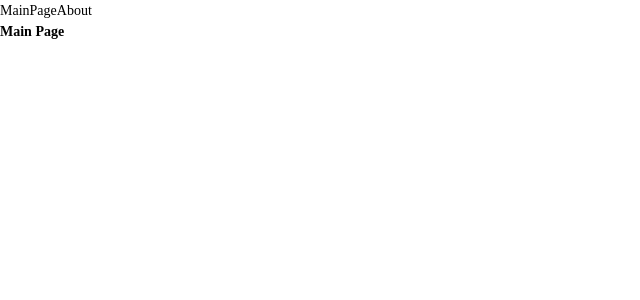
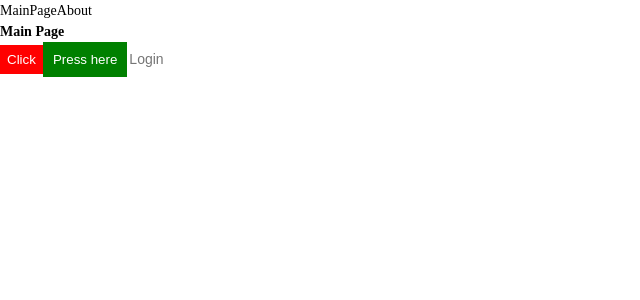
Before and after one commit to integral24/Task_Manager_Frontend, a React app: page / in a window 1280 px wide. Shown: the top 300 px of the page, without its empty margins (0-640 px from the left). Built offline with nearby package versions, Linux system fonts and the light colour scheme.

Commit message:
created ui components (button, input)

```diff
--- a/package.json
+++ b/package.json
@@ -25,6 +25,7 @@
     "browserslist": "^4.18.1",
     "camelcase": "^6.2.1",
     "case-sensitive-paths-webpack-plugin": "^2.4.0",
+    "classnames": "^2.3.2",
     "css-loader": "^6.5.1",
     "css-minimizer-webpack-plugin": "^3.2.0",
     "dotenv": "^10.0.0",
--- a/src/App.tsx
+++ b/src/App.tsx
@@ -7,7 +7,7 @@ const wrapper = (component: ReactNode) => (
   <React.Suspense fallback={<>...load</>}>{component}</React.Suspense>
 );
 
-function App() {
+const App: React.FC = () => {
   return (
     <div className="wrapper">
       <div className="content">
@@ -24,6 +24,6 @@ function App() {
       </div>
     </div>
   );
-}
+};
 
 export default App;
--- /dev/null
+++ b/src/assets/styles/_ui.scss
@@ -0,0 +1,24 @@
+.button {
+  color: #FFF;
+
+  &.primary {
+    background-color: $primary;
+  }
+  &.secondary {
+    background-color: $secondary;
+  }
+
+  &.sm {
+    padding: 5px;
+  }
+  &.md {
+    padding: 7px;
+  }
+  &.lg {
+    padding: 10px;
+  }
+  &.xl {
+    padding: 12px;
+  }
+
+}
--- a/src/assets/styles/_variables.scss
+++ b/src/assets/styles/_variables.scss
@@ -1,31 +1,7 @@
 @use "sass:selector";
 
-$red: #ff4d4f;
-$brightRed: #fc393b;
-$green: #2cd6a2;
-$darkGreen: #32bb58;
-$blue: #4690f1;
-$lightBlue: #f7f5f8;
-$yellow: #ffd645;
-$orange: #ff8311;
-$purple: #cd5ee0;
-$gray: #888888;
-$lightGray: #f1f1f1;
-$bgGray: #eeeeee;
-$ultraLight: #f4f4f4;
-$lightGray2: #dddddd;
-$lightGray3: #aaaaaa;
-$black: #000000;
-$lightBlack: #333333;
-
-$page-content-padding-mobile: 0 20px;
-
-$hover-delay: 0.15s;
-
-$mainFont: "Montserrat", "sans-serif";
-
-$grid-gutter-width: 20px;
-$enable-negative-margins: true;
+$primary: red;
+$secondary: green;
 
 $grid-breakpoints: (
   xs: 0,
--- a/src/assets/styles/index.scss
+++ b/src/assets/styles/index.scss
@@ -1 +1,3 @@
+@import './variables';
 @import './reset';
+@import './ui';
--- /dev/null
+++ b/src/components/ui/Button.tsx
@@ -0,0 +1,31 @@
+import React from 'react';
+import cn from 'classnames';
+
+interface Ibutton {
+  size: 'sm' | 'md' | 'lg' | 'xl';
+  text: string;
+  className?: string;
+  color: 'primary' | 'secondary';
+  disabled?: boolean;
+  onClick?: () => void;
+}
+
+const Button: React.FC<Ibutton> = (props: Ibutton): JSX.Element => {
+  const { size, text, className, color, disabled, onClick } = props;
+  return (
+    <button
+      className={cn({
+        button: true,
+        [size]: true,
+        [className ? className : '']: !!className,
+        [color]: true,
+      })}
+      onClick={onClick}
+      disabled={disabled}
+    >
+      {text}
+    </button>
+  );
+};
+
+export default Button;
--- /dev/null
+++ b/src/components/ui/Input.tsx
@@ -0,0 +1,34 @@
+import React from 'react';
+import cn from 'classnames';
+
+interface IInput {
+  size?: 'sm' | 'md' | 'lg' | 'xl';
+  placeholder: string;
+  className?: string;
+  disabled?: boolean;
+  value: string;
+  onChange?: (e: React.ChangeEvent<HTMLInputElement>) => void;
+  onInput?: () => void;
+  onFocus?: () => void;
+}
+
+const Input: React.FC<IInput> = (props: IInput): JSX.Element => {
+  const { size, placeholder, className, disabled, onChange, value } = props;
+
+  return (
+    <input
+      className={cn({
+        input: true,
+        [size || 'md']: true,
+        [className ? className : '']: !!className,
+      })}
+      placeholder={placeholder}
+      onChange={onChange}
+      disabled={disabled}
+      type="input"
+      value={value}
+    />
+  );
+};
+
+export default Input;
--- a/src/index.tsx
+++ b/src/index.tsx
@@ -7,7 +7,7 @@ import { store } from './redux/store';
 import './assets/styles/index.scss';
 
 const root = ReactDOM.createRoot(
-  document.getElementById('root') as HTMLElement
+  document.getElementById('root') as HTMLDivElement
 );
 root.render(
   <BrowserRouter>
--- a/src/pages/About.tsx
+++ b/src/pages/About.tsx
@@ -1,7 +1,7 @@
 import React from 'react';
 
-function About() {
+const About: React.FC = () => {
   return <div className="page">About</div>;
-}
+};
 
 export default About;
--- a/src/pages/MainPage.tsx
+++ b/src/pages/MainPage.tsx
@@ -1,15 +1,33 @@
-import React from 'react';
+import React, { useState } from 'react';
 import { useAppSelector } from '@/hooks/redux';
 import { RootState } from '@/redux/store';
+import Button from '@/components/ui/Button';
+import Input from '@/components/ui/Input';
 
-function MainPage() {
+const MainPage: React.FC = () => {
   const tasks = useAppSelector((state: RootState) => state.taskSlice.tasks);
+
+  const [value, setValue] = useState<string>('');
+
+  const onChangeHandler = (e: React.ChangeEvent<HTMLInputElement>) => {
+    console.log(e);
+    setValue(e.target.value);
+  };
 
   return (
     <div className="page">
       <h1>Main Page</h1>
+      <Button size="md" text="Click" color="primary" className="Active" />
+      <Button
+        size="lg"
+        text="Press here"
+        color="secondary"
+        className="Cool"
+        disabled
+      />
+      <Input placeholder="Login" value={value} onChange={onChangeHandler} />
     </div>
   );
-}
+};
 
 export default MainPage;
```
Also changed, not shown: 1 other file (tests, documents, lock files or other folders).
